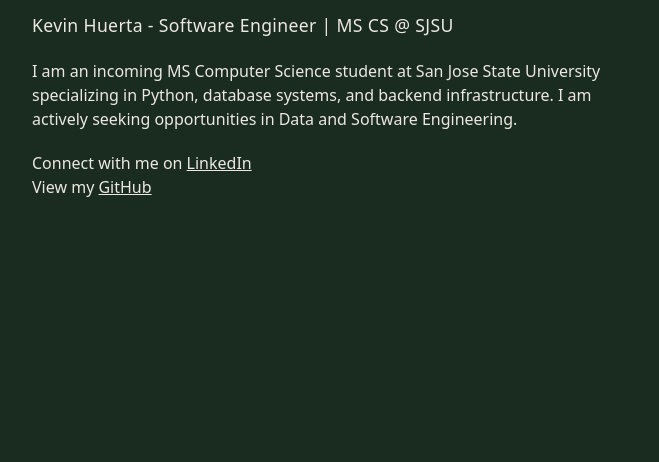
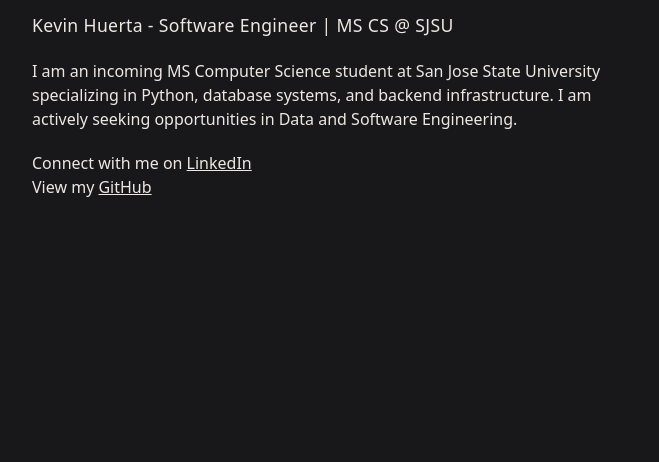
Before and after one commit to huertakevin/personal-site, a plain HTML site: page index.html in a window 1280 px wide. Shown: the part 338-800 px from the top of the page, without its empty margins (308-967 px from the left). Drawn offline with Linux system fonts and the light colour scheme.

Commit message:
Update main.css

```diff
--- a/styles/main.css
+++ b/styles/main.css
@@ -7,7 +7,7 @@
 }
 
 body {
-    background-color: rgb(26, 43, 31);
+    background-color: rgb(24, 24, 27);
     color: rgb(237, 232, 226);
     font-family: system-ui, sans-serif;
     margin: 0;
@@ -58,10 +58,10 @@ a:hover {
 
 ::selection {
     background: rgb(237, 232, 226);
-    color: rgb(26, 43, 31);
+    color: rgb(24, 24, 27);
 }
 
 ::-moz-selection {
     background: rgb(237, 232, 226);
-    color: rgb(26, 43, 31);
+    color: rgb(24, 24, 27);
 }
```
